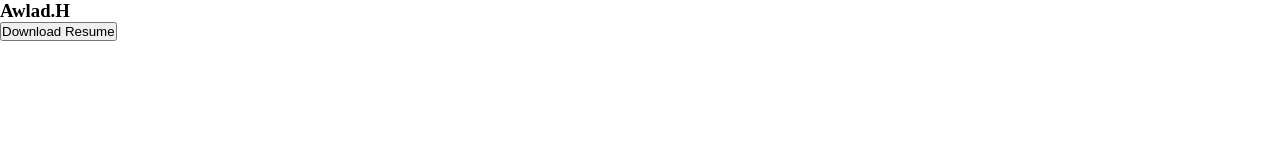
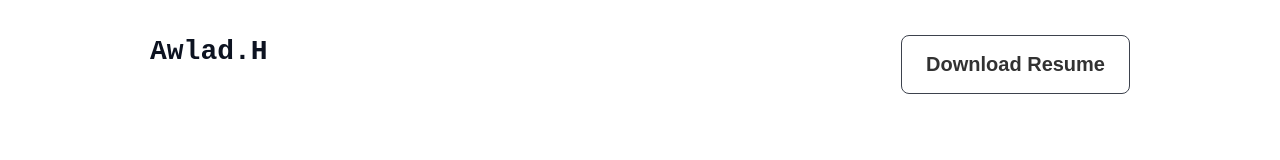
Before and after one commit to Erf-Tam/dev-portfolio, a plain HTML site: page index.html in a window 1280 px wide. Drawn offline with Linux system fonts and the light colour scheme; a web font is replaced by a local one.

Commit message:
navbar content added and designed

```diff
--- a/index.html
+++ b/index.html
@@ -11,13 +11,13 @@
     <title>Dev Portfolio</title>
 </head>
 
-<body>
+<body class="azeret-mono-font">
     <!-- Header Section -->
     <header>
         <!-- Navbar Section -->
-        <nav class="navbar">
+        <nav class="navbar section-margin text-primary">
             <h3>Awlad.H</h3>
-            <a href="#"><button>Download Resume</button></a>
+            <a href="#"><button class="nav-btn">Download Resume</button></a>
         </nav>
     </header>
 
--- a/styles/style.css
+++ b/styles/style.css
@@ -1,20 +1,55 @@
-*{
+* {
     margin: 0;
     padding: 0;
 }
 
 /* Shared Styles */
-.font{
+.azeret-mono-font {
     font-family: "Azeret Mono", monospace;
-}
-.text-primary{
+    font-optical-sizing: auto;
+    font-style: normal;
+  }
+.text-primary {
     color: #0D1321;
 }
-.text-secondary{
+
+.text-secondary {
     color: #FFFFFF;
 }
-.section-margin{
+
+.section-margin {
     margin: 0 150px;
 }
 
+.text-center {
+    text-align: center;
+}
+
 /* Navbar Styles */
+.navbar {
+    display: flex;
+    justify-content: space-between;
+    padding: 35px 0;
+}
+
+.navbar>h3 {
+    font-size: 28px;
+    font-weight: 800;
+    line-height: 33px;
+    letter-spacing: 0%;
+}
+
+.nav-btn {
+    font-size: 20px;
+    font-weight: 600;
+    line-height: 23px;
+    letter-spacing: 0%;
+    padding: 17px 24px;
+    border: 1px solid rgb(13, 19, 33);
+    border-radius: 8px;
+    opacity: 0.8;
+    background-color: #FFFFFF;
+    cursor: pointer;
+
+
+}
```
